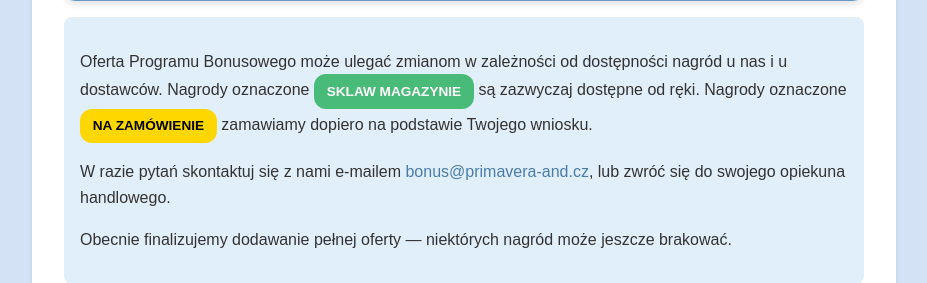
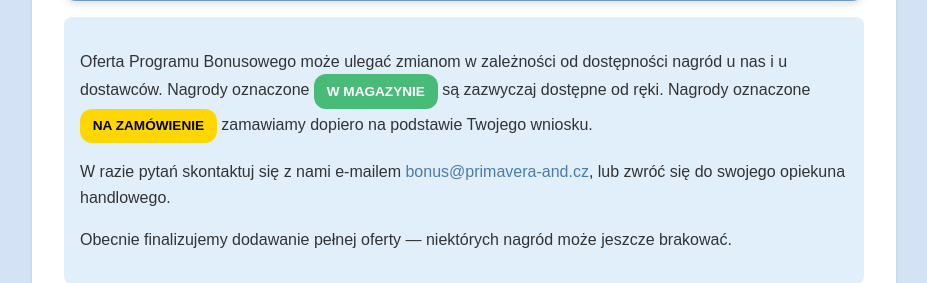
Before and after one commit to fajlajpi/bonus_pl, a Django app: template pa_bonus/templates/rewards.html in a window 1280 px wide. Shown: the part 500-783 px from the top of the page, without its empty margins (176-1103 px from the left). Run offline with Django 5.2, Linux system fonts and the light colour scheme; the template is opened without the code that fills it: most values are stand-ins (such as "Sample title", 1, 10 or a date in 2020); grey boxes marked "Sample" are stand-in pictures.

Commit message:
Typo fix

```diff
--- a/pa_bonus/templates/rewards.html
+++ b/pa_bonus/templates/rewards.html
@@ -9,7 +9,7 @@
   </div>
   <div class="intro-text">
     <p>Oferta Programu Bonusowego może ulegać zmianom w zależności od dostępności nagród u nas i u dostawców. Nagrody oznaczone
-      <span class="availability-badge available">sklaw magazynie</span> są zazwyczaj dostępne od ręki. Nagrody oznaczone
+      <span class="availability-badge available">w magazynie</span> są zazwyczaj dostępne od ręki. Nagrody oznaczone
     <span class="availability-badge on_demand">na zamówienie</span> zamawiamy dopiero na podstawie Twojego wniosku.</p>
     <p>W razie pytań skontaktuj się z nami e-mailem <a href="mailto:support@bonus.primavera-and.cz">bonus@primavera-and.cz</a>,
       lub zwróć się do swojego opiekuna handlowego.</p>
```
